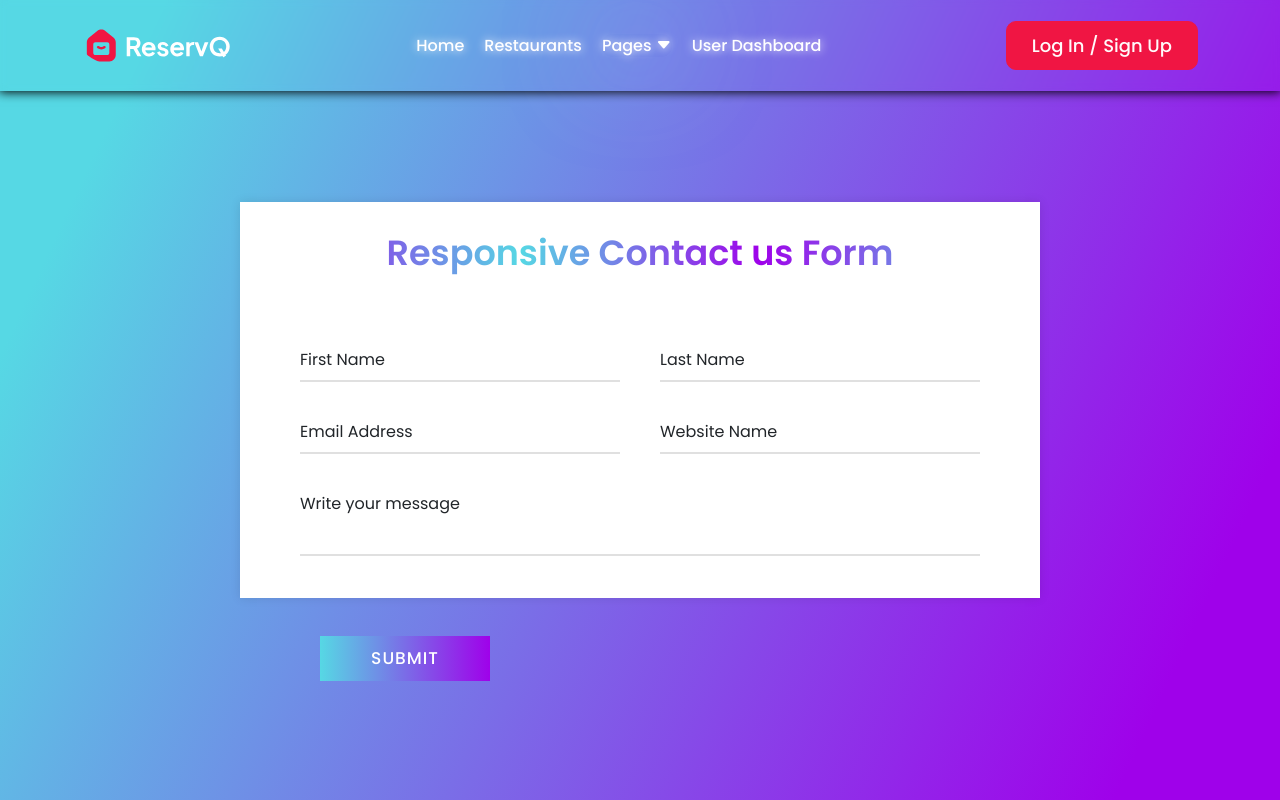
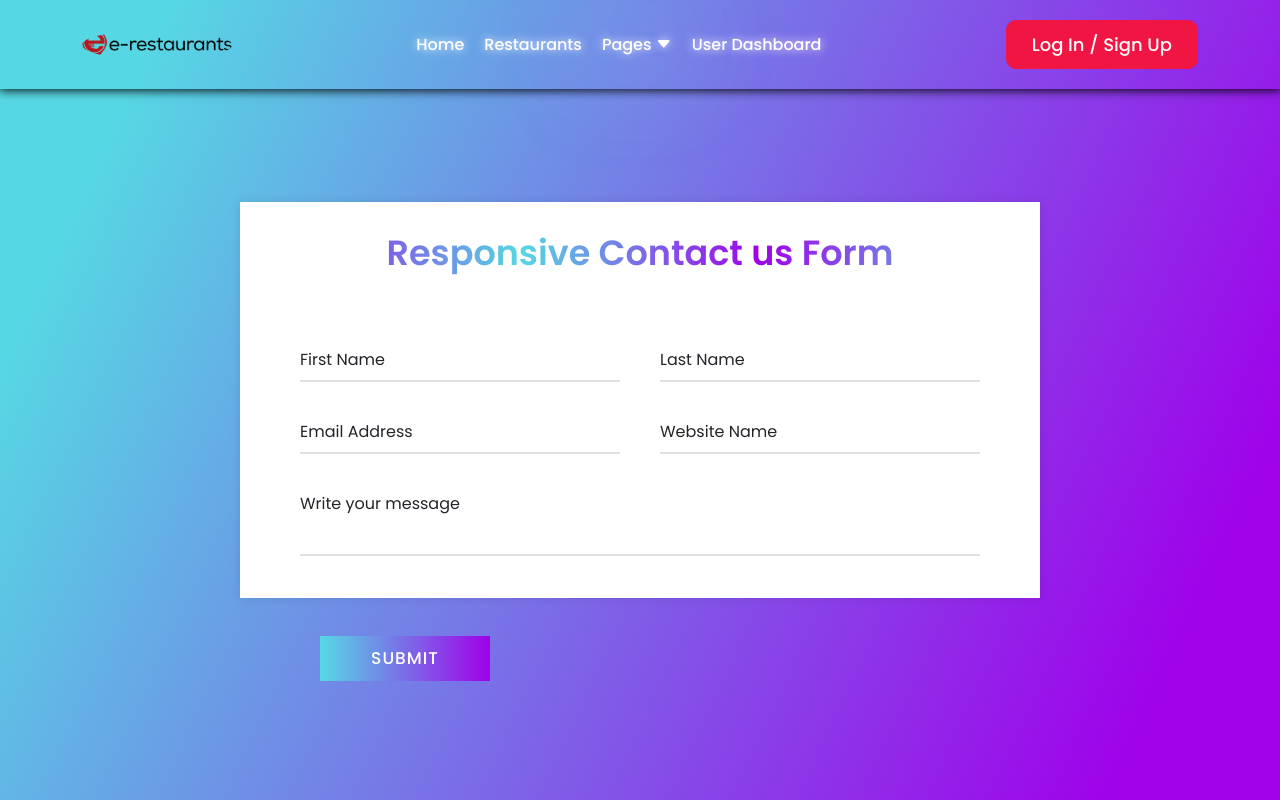
Before and after one commit to ibadzadee/Final-Project, a plain HTML site: page contact.html in a window 1280 px wide. Drawn offline with nearby package versions, Linux system fonts and the light colour scheme.

Commit message:
logo, netlify

```diff
--- a/contact.html
+++ b/contact.html
@@ -25,6 +25,8 @@
 
     <link href="https://unpkg.com/aos@2.3.1/dist/aos.css" rel="stylesheet" />
 
+    <link rel="icon" type="image/png" sizes="96x96" href="https://www.e-restaurants.gr/assets/headerimg/favicon-96x96.png">
+
     <link rel="stylesheet" href="./assets/css/style.css" />
 
     <link rel="stylesheet" href="./assets/css/contact.css" />
@@ -36,7 +38,7 @@
         <!-- <div class="nav-center"> -->
         <div class="nav-center">
           <div class="logo">
-            <img src="./assets/img/footer-logo.svg" alt="" />
+            <img src="./assets/img/site_logo.png" alt="" />
           </div>
           <div class="menu">
             <ul>
```
Also changed, not shown: admin.html (+3 -1 lines), index.html (+2 -1 lines), ourRestorans.html (+3 -1 lines), register.html (+1 -0 lines), assets/img/site_logo.png (added).
